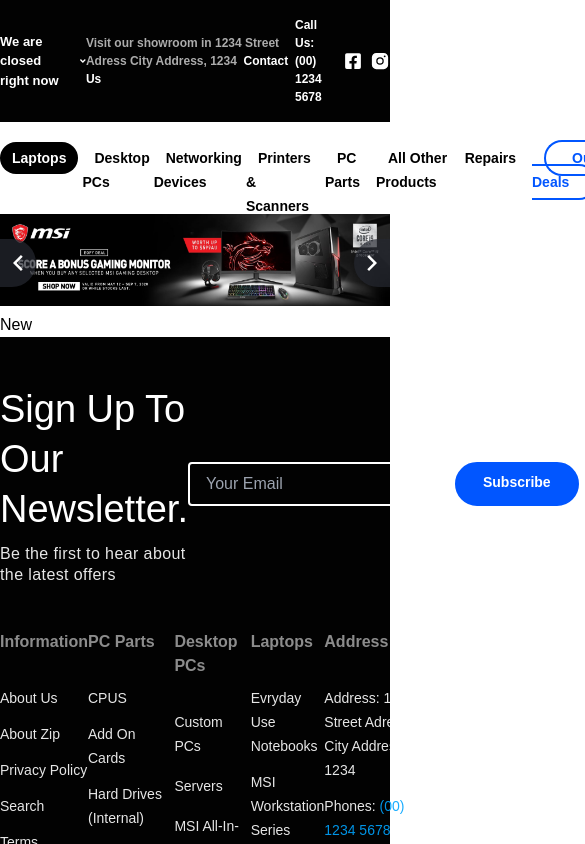
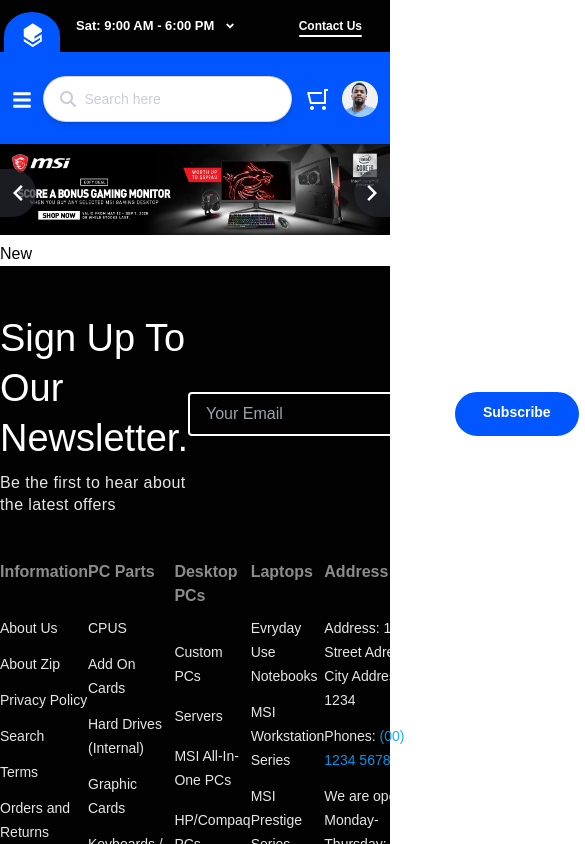
Before and after one commit to nazneen636/elcectronics-ecommerce, a React (Vite) app: page / in a window 390 px wide. Shown: the top 844 px of the page, 585 px wide, since content can reach past the window. Built offline with nearby package versions, Linux system fonts and the light colour scheme.

Commit message:
responsive

```diff
--- a/src/component/Banner.jsx
+++ b/src/component/Banner.jsx
@@ -74,7 +74,7 @@
   };
   return (
     <div>
-      <Container>
+      <Container className="z-0">
         <div className="slider_container">
           <Slider {...settings}>
             <div className="">
--- a/src/component/Navbar.jsx
+++ b/src/component/Navbar.jsx
@@ -1,8 +1,9 @@
 import React, { useEffect, useRef, useState } from "react";
 import Container from "../layers/Container";
-import { FaAngleDown, FaFacebookSquare, FaTimes } from "react-icons/fa";
+import { FaAngleDown, FaBars, FaFacebookSquare, FaTimes } from "react-icons/fa";
 import { PiInstagramLogoFill } from "react-icons/pi";
 import logo from "../assets/logo.png";
+import smLogo from "../assets/whiteLogo.png";
 import Li from "../layers/Li";
 import { Link } from "react-router-dom";
 import Btn from "../layers/Btn";
@@ -14,8 +15,12 @@
 import { TfiShoppingCart } from "react-icons/tfi";
 import { IoClose, IoTriangle } from "react-icons/io5";
 import { VscTriangleUp } from "react-icons/vsc";
+import { RiShoppingCartLine } from "react-icons/ri";
 
 const Navbar = () => {
+  const [todayHours, setTodayHours] = useState(null);
+  let [menuShow, SetMenuShow] = useState(false);
+  let [lgDevice, SetLgDevice] = useState(false);
   let [shopInfo, SetShopInfo] = useState(false);
   let [activeLink, SetActiveLink] = useState("/");
   let [searchOpen, setSearchOpen] = useState(false);
@@ -36,39 +41,77 @@
   };
 
   // Check if the store is open based on current time
+  const openingHours = {
+    1: {
+      label: "Mon-Thu: 9:00 AM - 5:30 PM",
+      start: { hour: 9, minute: 0 },
+      end: { hour: 17, minute: 30 },
+    },
+    2: {
+      label: "Mon-Thu: 9:00 AM - 5:30 PM",
+      start: { hour: 9, minute: 0 },
+      end: { hour: 17, minute: 30 },
+    },
+    3: {
+      label: "Mon-Thu: 9:00 AM - 5:30 PM",
+      start: { hour: 9, minute: 0 },
+      end: { hour: 17, minute: 30 },
+    },
+    4: {
+      label: "Mon-Thu: 9:00 AM - 5:30 PM",
+      start: { hour: 9, minute: 0 },
+      end: { hour: 17, minute: 30 },
+    },
+    5: {
+      label: "Fri: 9:00 AM - 6:00 PM",
+      start: { hour: 9, minute: 0 },
+      end: { hour: 18, minute: 0 },
+    },
+    6: {
+      label: "Sat: 9:00 AM - 6:00 PM",
+      start: { hour: 11, minute: 0 },
+      end: { hour: 17, minute: 30 },
+    },
+    0: null, // Closed on Sunday
+  };
+
+  // Check if the store is open based on current time
   const checkIfOpen = () => {
     const currentTime = new Date();
-    const currentDay = currentTime.getDay(); // 0 is Sunday, 6 is Saturday
+    const currentDay = currentTime.getDay();
     const currentHour = currentTime.getHours();
     const currentMinute = currentTime.getMinutes();
 
-    // Store hours (for example)
-    const openingHours = {
-      1: { start: { hour: 9, minute: 0 }, end: { hour: 17, minute: 30 } }, // Monday to Thursday
-      2: { start: { hour: 9, minute: 0 }, end: { hour: 17, minute: 30 } },
-      3: { start: { hour: 9, minute: 0 }, end: { hour: 17, minute: 30 } },
-      4: { start: { hour: 9, minute: 0 }, end: { hour: 18, minute: 0 } }, // Friday
-      5: { start: { hour: 11, minute: 0 }, end: { hour: 17, minute: 0 } }, // Saturday
-      6: null, // Closed on Sunday
-      0: null, // Closed on Sunday
-    };
-
-    const todayHours = openingHours[currentDay];
-
-    if (!todayHours) {
+    const hours = openingHours[currentDay];
+    if (!hours) {
+      setTodayHours(null);
       return false; // Store is closed today
     }
 
-    const { start, end } = todayHours;
+    setTodayHours(hours);
 
-    const isOpenNow =
+    const { start, end } = hours;
+    return (
       (currentHour > start.hour ||
         (currentHour === start.hour && currentMinute >= start.minute)) &&
       (currentHour < end.hour ||
-        (currentHour === end.hour && currentMinute <= end.minute));
+        (currentHour === end.hour && currentMinute <= end.minute))
+    );
+  };
 
-    return isOpenNow;
-  };
+  useEffect(() => {
+    function size() {
+      if (window.innerWidth > 1024) {
+        SetLgDevice(false);
+        SetMenuShow(true);
+      } else {
+        SetLgDevice(true);
+        SetMenuShow(false);
+      }
+    }
+    size();
+    window.addEventListener("resize", size);
+  }, []);
 
   useEffect(() => {
     setIsOpen(checkIfOpen());
@@ -102,16 +145,16 @@
   return (
     <nav className="">
       {/* ==================nav top part========== */}
-      <div className="navTop py-4 bg-primary_bgColor">
+      <div className="navTop py-4 bg-primary_bgColor px-7 xl:px-0">
         <Container className="text-white flex justify-between items-center font-semibold text-[12px]">
           {/* shop info- */}
           <div
             onClick={handleShopInfo}
             ref={shopInfoRef}
-            className="left flex gap-[10px] items-center cursor-pointer relative"
+            className="ml-12 xl:ml-0 left flex gap-[10px] items-center cursor-pointer relative"
           >
             <p className="openTime">
-              {isOpen ? "We are open now!" : "We are closed right now"}
+              {isOpen ? todayHours.label : "We are closed right now"}
             </p>
             <FaAngleDown
               className={`duration-300 transition-all ${
@@ -183,8 +226,10 @@
           </div>
           {/* shop info- */}
 
-          <div className="middle text-[#ACACAC]">
+          <div className="middle text-[#ACACAC] flex">
+            <p className="hidden xl:block">
               Visit our showroom in 1234 Street Adress City Address, 1234 &nbsp;
+            </p>
             <a
               className="text-white relative after:absolute after:w-full after:h-[2px] after:bg-white after:left-0 after:top-[102%] after:rounded-[15px]"
               href="#"
@@ -193,7 +238,7 @@
             </a>
           </div>
           {/* call us */}
-          <div className="right flex items-center gap-[14px]">
+          <div className="right items-center gap-[14px] hidden xl:flex">
             <Link to="callto:1234 5678" className="">
               Call Us: (00) 1234 5678
             </Link>
@@ -212,18 +257,43 @@
       {/* ==================nav top part========== */}
 
       {/* ==================nav bottom part========== */}
-      <div className="navBottom h-[92px]">
-        <Container className="relative py-6 flex justify-between items-center">
+      <div className="navBottom h-[92px] bg-blue xl:bg-transparent text-white xl:text-primary_textColor">
+        <Container className="relative py-6 flex px-3 xl:px-0 justify-between items-center">
           {/* =================logo==================== */}
           <div className="logo">
+            {!lgDevice ? (
               <img src={logo} alt="logo" />
+            ) : (
+              <div
+                className="absolute left-1 top-[-40px] bg-blue w-14 h-12 rounded-t-[50%] flex items-center justify-center
+              "
+              >
+                <img src={smLogo} alt="logo" className="" />
+              </div>
+            )}
           </div>
           {/* =================logo==================== */}
 
           {/* =================menu==================== */}
           {!searchOpen && (
             <div className={`menu duration-0 transition-all`}>
-              <ul className="flex gap-1">
+              <div
+                className={`absolute left-0 z-50 xl:static  w-full xl:w-auto bg-white xl:bg-transparent p-5 md:p-0 duration-300 transition-transform ease-in-out ${
+                  menuShow
+                    ? "opacity-100 visible top-[98%]"
+                    : "opacity-0 invisible top-[50%]"
+                }`}
+              >
+                <div className="xl:hidden flex items-center justify-between pb-5 border-b border-b-lineColor">
+                  <img src={logo} alt={logo} />
+                  <FaTimes
+                    onClick={() => {
+                      SetMenuShow(!menuShow);
+                    }}
+                    className="text-primary_textColor"
+                  />
+                </div>
+                <ul className="flex flex-col xl:flex-row gap-1 mt-4 xl:mt-0 w-full xl:w-auto">
                   <Li
                     to="/"
                     isActive={activeLink === "/"}
@@ -267,16 +337,32 @@
                     liText="Repairs"
                   />
                   <li>
-                  <Btn className="ml-3" btnText="Our Deals" />
+                    <Btn
+                      className="xl:ml-3 inline-block px-[50px] md:px-[26px]"
+                      btnText="Our Deals"
+                    />
                   </li>
                 </ul>
               </div>
+            </div>
           )}
 
+          {/* ======hamburger==== */}
+          <div
+            onClick={() => {
+              SetMenuShow(!menuShow);
+            }}
+            className="hamburger text-xl xl:hidden absolute left-3 top-[41%]"
+          >
+            <FaBars className="text-white" />
+          </div>
+          {/* ======hamburger==== */}
+
+          {/* lg device search bar== */}
           <div
             ref={searchRef}
-            className={`absolute right-[138px] transform transition-all duration-700 ease-in-out flex items-center ${
-              searchOpen ? "w-[80%]" : "w-0"
+            className={`hidden absolute right-[138px] transform transition-all duration-700 ease-in-out xl:flex items-center ${
+              searchOpen ? "w-[80%]" : "xl:w-0 w-[80%]"
             } bg-white rounded-full px-5 py-3 border border-[#7676764e] shadow-md overflow-hidden`}
             style={{
               opacity: searchOpen ? 1 : 0, // Fade effect
@@ -286,29 +372,45 @@
               type="text"
               placeholder="Search entire store here..."
               className={`flex-grow outline-none border-none bg-transparent text-base px-2 transition-opacity duration-500 ${
-                searchOpen ? "opacity-100 block" : "opacity-0 hidden"
+                searchOpen
+                  ? "opacity-100 xl:opacity-100 xl:block"
+                  : "opacity-100 xl:opacity-0 xl:hidden"
               }`}
             />
             <FaMagnifyingGlass className="" />
           </div>
+          {/* lg device search bar== */}
+
+          {/* sm device search bar== */}
+          <div className="xl:hidden bg-white rounded-full px-4 py-3 border border-[#7676764e] shadow-md overflow-hidden flex items-center gap-2 w-[68%]">
+            <FaMagnifyingGlass className="text-lineColor" />
+
+            <input
+              type="text"
+              placeholder="Search here"
+              className={`flex-grow outline-none border-none bg-transparent text-sm transition-opacity duration-500 placeholder:text-lineColor text-primary_textColor`}
+            />
+          </div>
+          {/* sm device search bar== */}
+
           {/* =================menu==================== */}
 
           {/* =================search cart user==================== */}
-          <div className="flex items-center gap-[25px]">
+          <div className="flex items-center ml-[-14px] md:ml-0 gap-3 xl:gap-[25px]">
             <button onClick={toggleSearch} className="focus:outline-none">
               {searchOpen ? (
                 <IoClose className="text-2xl text-blue" /> // Close icon when search is open
               ) : (
-                <FaMagnifyingGlass className="" />
+                <FaMagnifyingGlass className="hidden xl:block" />
               )}
             </button>
             {/* ------------------------------- */}
             <div className="cart">
-              <img src={cart} alt="" />
+              <RiShoppingCartLine className="text-2xl -scale-x-100" />
             </div>
             {/* --------------------------------------- */}
             <div className="user">
-              <img src={user} alt="" />
+              <img src={user} alt="" className="w-9 h-9" />
             </div>
           </div>
           {/* =================search cart user==================== */}
--- a/src/layers/Li.jsx
+++ b/src/layers/Li.jsx
@@ -1,20 +1,23 @@
 import React from "react";
+import { IoIosArrowDropupCircle } from "react-icons/io";
+import { MdKeyboardArrowRight } from "react-icons/md";
 import { Link } from "react-router-dom";
 
 const Li = ({ to, liText, className, onClick, isActive }) => {
   return (
-    <li>
+    <li className="flex justify-between items-center">
       <Link
         to={to}
         onClick={onClick}
-        className={`font-semibold text-sm py-2 px-3 duration-300 transition-all ${
+        className={`font-normal leading-[34px] md:font-semibold text-[13px] md:text-sm py-2 md:px-3 duration-300 transition-all ${
           isActive
-            ? "bg-black text-white rounded-[50px]"
+            ? "bg-black text-white rounded-[15px] md:rounded-[50px]"
             : "text-primary_textColor hover:bg-gray-200 hover:rounded-[20px]"
         } ${className}`}
       >
         {liText}
       </Link>
+      <MdKeyboardArrowRight className="md:hidden text-primary_textColor" />
     </li>
   );
 };
```
Also changed, not shown: src/component/New.jsx (+4 -6 lines), src/assets/whiteLogo.png (added). Lines whose indentation alone changed are shown as unchanged.
